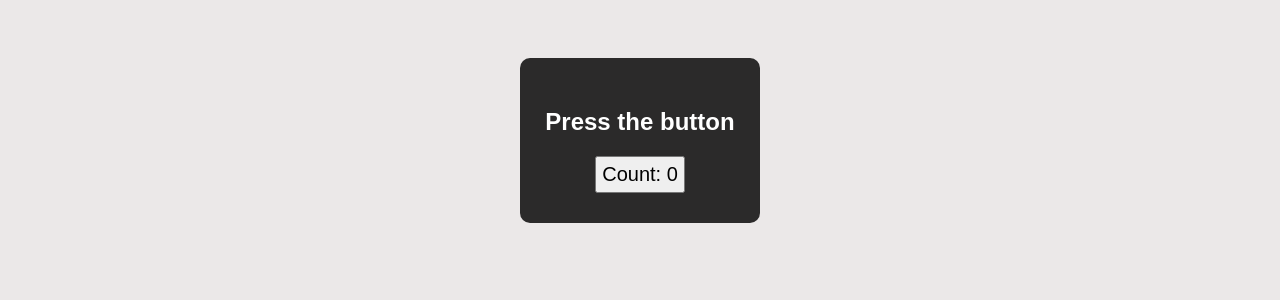
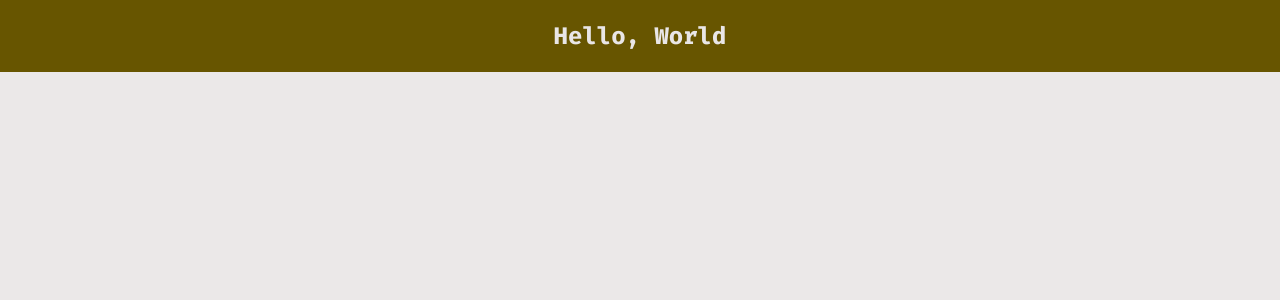
Before and after one commit to ProgrammerSahil/learning-react, a React (Vite) app: page / in a window 1280 px wide. Shown: the top 300 px of the page. Built offline with nearby package versions, Linux system fonts and the light colour scheme.

Commit message:
using usestate for some styling

```diff
--- a/src/App.css
+++ b/src/App.css
@@ -1,24 +1,17 @@
-.mainCard{
-  background-color: #2b2a2a;
-  text-align: center;
-  padding: 30px 20px;
-  width: 200px;
-  border-radius:10px;
+@import url('https://fonts.googleapis.com/css2?family=Fira+Code:wght@300..700&display=swap');
+
+*, html{
+    padding: 0;
+    margin: 0;
 }
-.mainCard h2{
-  color:white;
-  font-family: Arial, Helvetica, sans-serif;
-}
-.mainCard button{
-  font-family: Arial, Helvetica, sans-serif;
-  padding: 5px;
-  font-size: 20px;
-  cursor:pointer;
+.mainContainer{
+    display: flex;
+    justify-content: center;
+    padding:20px 0px;
 }
 
-.parentContainer{
-  display: flex;
-  justify-content: center;
-  padding-top:50px;
-
+.mainHeading{
+    font-family: "Fira Code", serif;
+    color:rgb(233, 230, 230);
+    user-select: none;
 }
--- a/src/App.tsx
+++ b/src/App.tsx
@@ -1,29 +1,27 @@
 import { useEffect, useState, useRef } from 'react'
 import './App.css'
 
-function App() {
-  const countRef = useRef(0);
-  const [count, setCount] = useState(0);
 
-  const handleIncrement = () => {
-    countRef.current++;
-  }
-// this is interesting because pressing the button doesnt do much until nodemon(or whatever vite uses) rerenders the component and then the changes are reflected
-  useEffect(() => {
-    setCount(countRef.current);
-  }, [countRef.current])
+const App = () => {
 
-    return (
-      <><div className='parentContainer'>
-        <div className="mainCard">
-          <h2>Press the button</h2>
-          <button onClick={handleIncrement}>Count: {countRef.current}</button>
-        </div>
-        </div>
-      </>
-    )
+    const [blue, setBlue] = useState("0");
 
+    const handleMouseDown = () => {
+        if(parseInt(blue)>240) {
+            setBlue("0")
+        };
+        let newBlue = parseInt(blue)+10>240?0:parseInt(blue)+10;
+        setBlue(newBlue.toString());
+    }
 
+  return(
+    <>
+    <div className='mainContainer' onMouseDown={handleMouseDown} style={{backgroundColor: `rgb(103, 85, ${blue})`}}>
+        <h2 className='mainHeading'>Hello, World</h2>
+
+    </div>
+    </>
+  )
 }
 
-export default App
+export default App;
```
